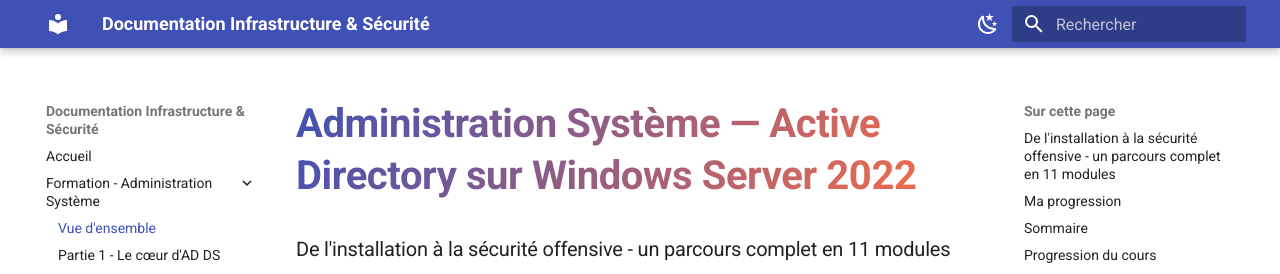
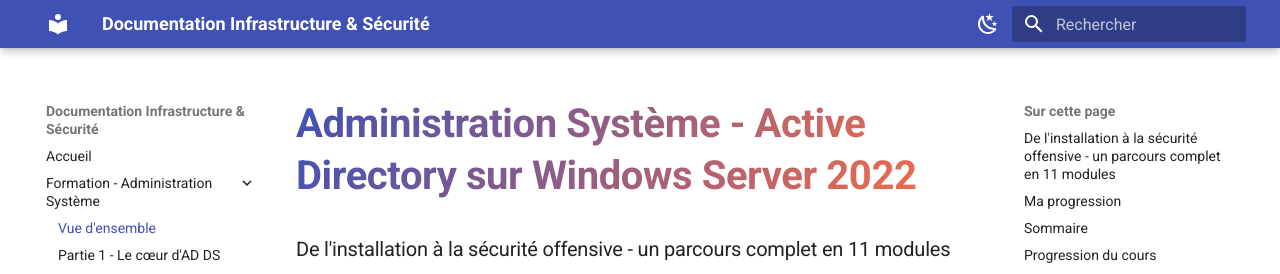
Before and after one commit to andrihan/Active-Directory, an MkDocs documentation site: the page built from docs/administration-systeme.md, in a window 1280 px wide and 900 px high. Shown: the top 274 px of the window. Built offline with MkDocs 1.6.1 and Material for MkDocs 9.7.7, drawn with Linux system fonts in a browser that asks for light colours.

```diff
--- a/docs/administration-systeme.md
+++ b/docs/administration-systeme.md
@@ -1,4 +1,4 @@
-# Administration Système — Active Directory sur Windows Server 2022
+# Administration Système - Active Directory sur Windows Server 2022
 
 ### De l'installation à la sécurité offensive - un parcours complet en 11 modules
 
```
